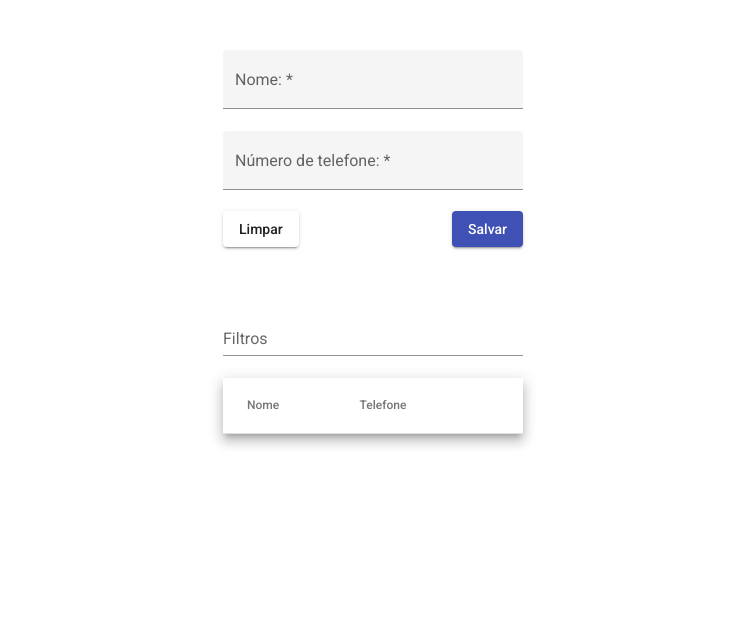
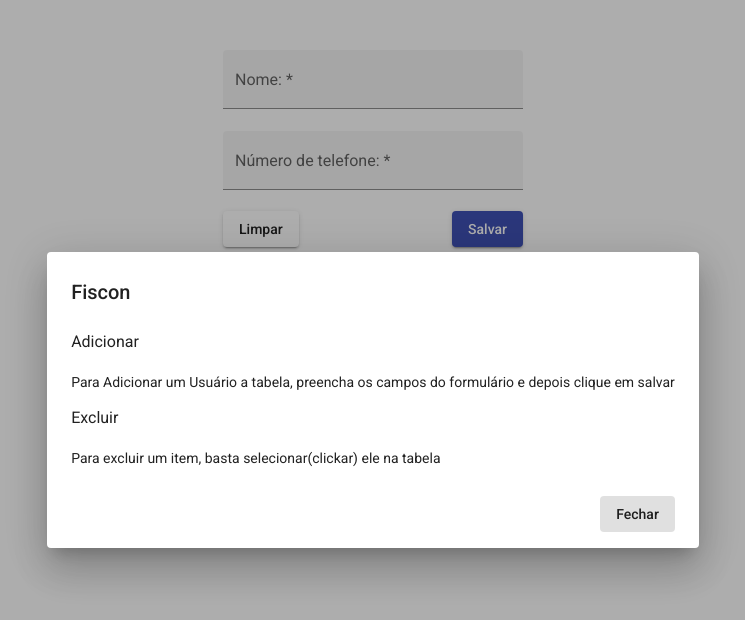
Before and after one commit to PedroLuisBrilhadori/fiscon, an Angular app: page / in a window 1280 px wide. Shown: the top 620 px of the page, without its empty margins (267-1012 px from the left). Built offline with nearby package versions, Linux system fonts and the light colour scheme.

Commit message:
feat: adiciona dialog

```diff
--- a/src/app/app.component.ts
+++ b/src/app/app.component.ts
@@ -4,6 +4,8 @@ import { Component } from '@angular/core';
 import { MyTel } from './tel-input/tel-input.component';
 import { TableColumnModel, TableComponent } from './table/table.component';
 import { ViewChild } from '@angular/core';
+import { DialogComponent } from './dialog/dialog.component';
+import { MatDialog } from '@angular/material/dialog';
 
 @Component({
   selector: 'app-root',
@@ -31,7 +33,11 @@ export class AppComponent {
     name: new FormControl('', [Validators.required]),
   });
 
-  constructor() {}
+  constructor(public dialog: MatDialog) {}
+
+  ngOnInit() {
+    this.dialog.open(DialogComponent);
+  }
 
   clearForm() {
     this.form.setValue({ tel: new MyTel('', '', ''), name: '' });
--- /dev/null
+++ b/src/app/dialog/dialog.component.html
@@ -0,0 +1,14 @@
+<h2 mat-dialog-title>Fiscon</h2>
+<mat-dialog-content class="mat-typography">
+  <h3>Adicionar</h3>
+  <p>
+    Para Adicionar um Usuário a tabela, preencha os campos do formulário e
+    depois clique em salvar
+  </p>
+
+  <h3>Excluir</h3>
+  <p>Para excluir um item, basta selecionar(clickar) ele na tabela</p>
+</mat-dialog-content>
+<mat-dialog-actions align="end">
+  <button mat-button mat-dialog-close>Fechar</button>
+</mat-dialog-actions>
--- /dev/null
+++ b/src/app/dialog/dialog.component.ts
@@ -0,0 +1,15 @@
+import { Component, OnInit } from '@angular/core';
+
+@Component({
+  selector: 'app-dialog',
+  templateUrl: './dialog.component.html',
+  styleUrls: ['./dialog.component.scss']
+})
+export class DialogComponent implements OnInit {
+
+  constructor() { }
+
+  ngOnInit(): void {
+  }
+
+}
```
Also changed, not shown: src/app/app.module.ts (+9 -1 lines), src/app/dialog/dialog.component.scss (added).
